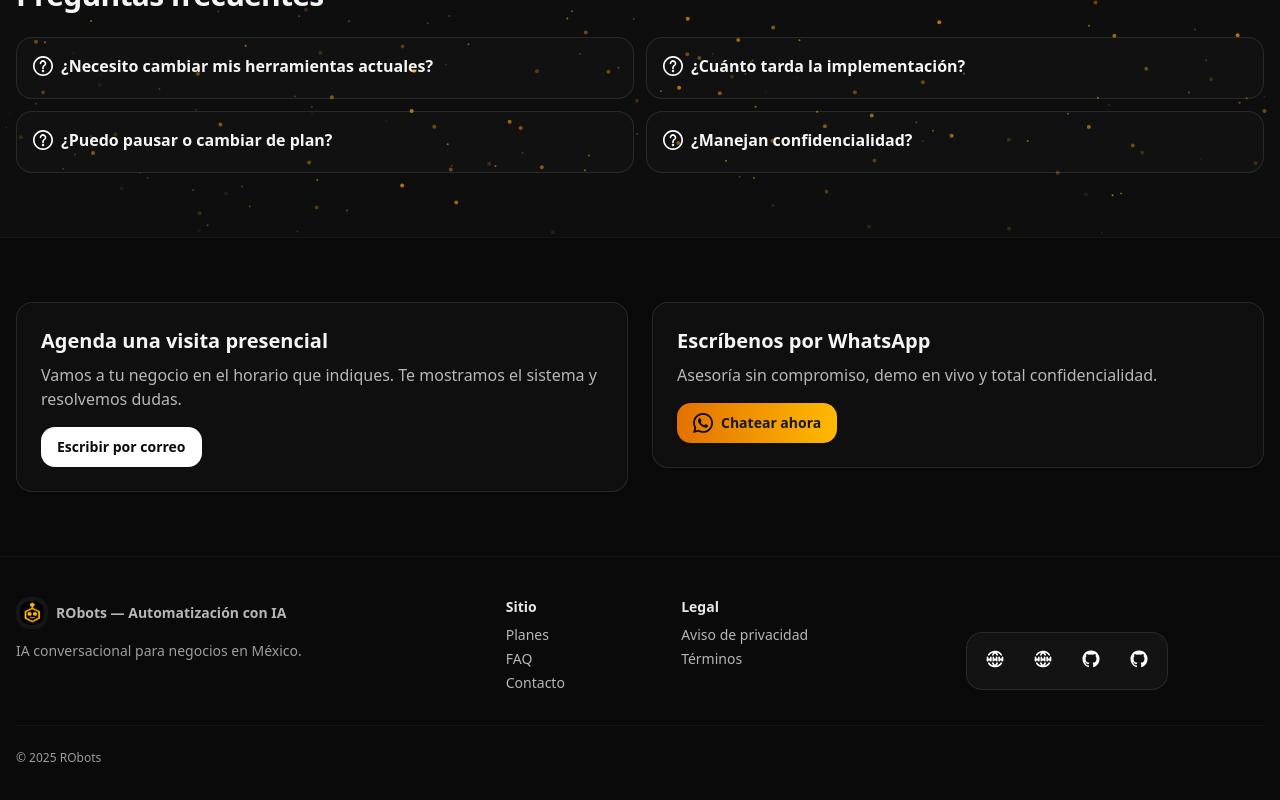
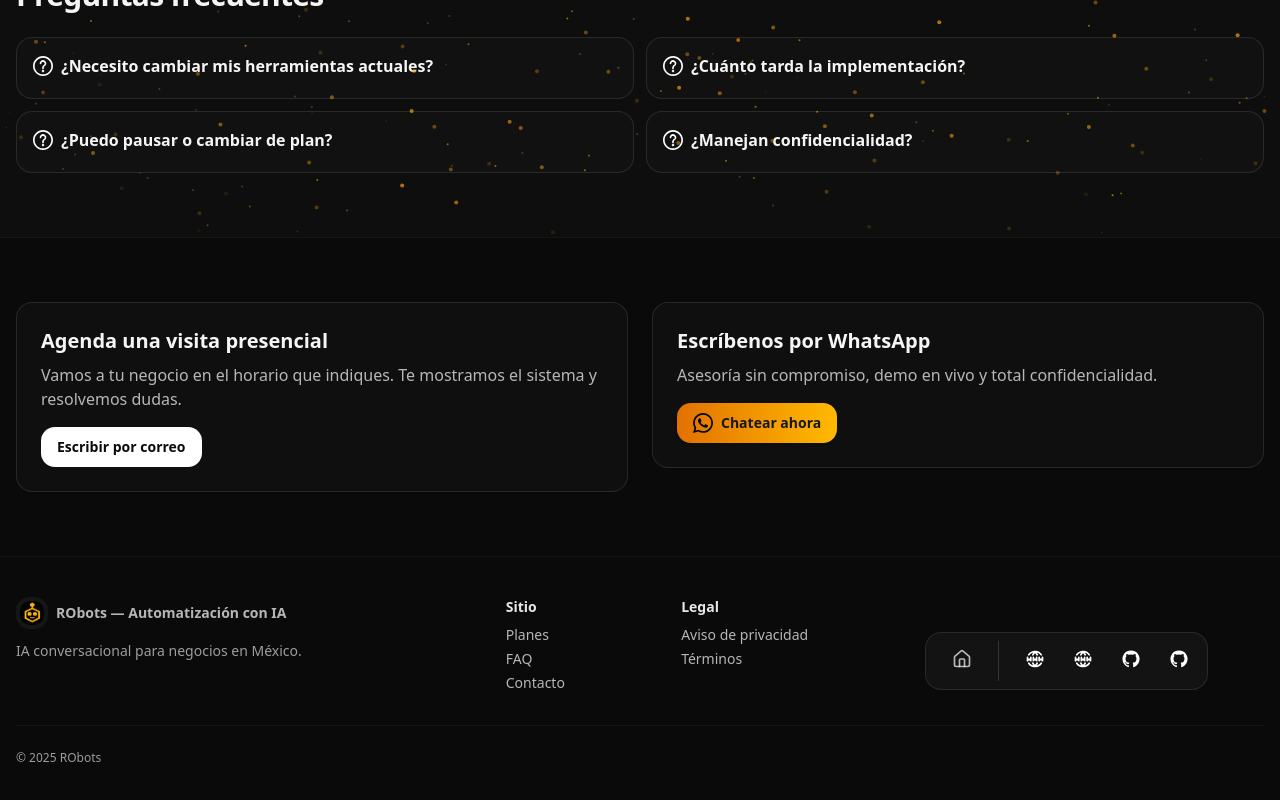
Before and after one commit to Francisco2000003/RObots, a React (Vite) app: page / in a window 1280 px wide. Shown: the part 3281-4081 px from the top of the page. Built offline with nearby package versions, Linux system fonts and the light colour scheme.

Commit message:
Boton home

```diff
--- a/src/pages/Presentacion.jsx
+++ b/src/pages/Presentacion.jsx
@@ -5,6 +5,7 @@ import { Dock, DockIcon } from "@/components/magicui/dock";
 import { Particles } from "@/components/magicui/particles";
 import { InteractiveHoverButton } from "@/components/magicui/interactive-hover-button";
 import Lenis from "lenis";
+import { Home } from "lucide-react";
 
 export default function Presentacion() {
   const year = new Date().getFullYear();
@@ -786,8 +787,25 @@ export function BottomDock() {
   const go = (id) => document.getElementById(id)?.scrollIntoView({ behavior: "smooth" });
 
   return (
+    <Dock className=" rounded-2xl border border-white/10 bg-neutral-900/70 p-2 backdrop-blur">
+      <DockIcon className="flex items-center gap-3 ml-2">
+        <SvgHover>
+          <button
+            onClick={() => window.scrollTo({ top: 0, behavior: "smooth" })}
+            aria-label="Ir al inicio"
+            className="flex items-center justify-center"
+          >
+            <Home className="h-5 w-5" />
+          </button>
+        </SvgHover>
+      </DockIcon>
 
-    <Dock className=" rounded-2xl border border-white/10 bg-neutral-900/70 p-2 backdrop-blur">
+      {/* SEPARADOR */}
+      <div
+        role="separator"
+        aria-orientation="vertical"
+        className="mx-2 h-10 w-px bg-white/15 self-stretch"
+      />
       <DockIcon className="flex items-center gap-3">
         <SvgHover>
           <a href="https://youtu.be/x9AWQ6WVSNY?si=azPcNTso5aUWPPlE&t=8702" target="_blank" rel="noreferrer">
```
